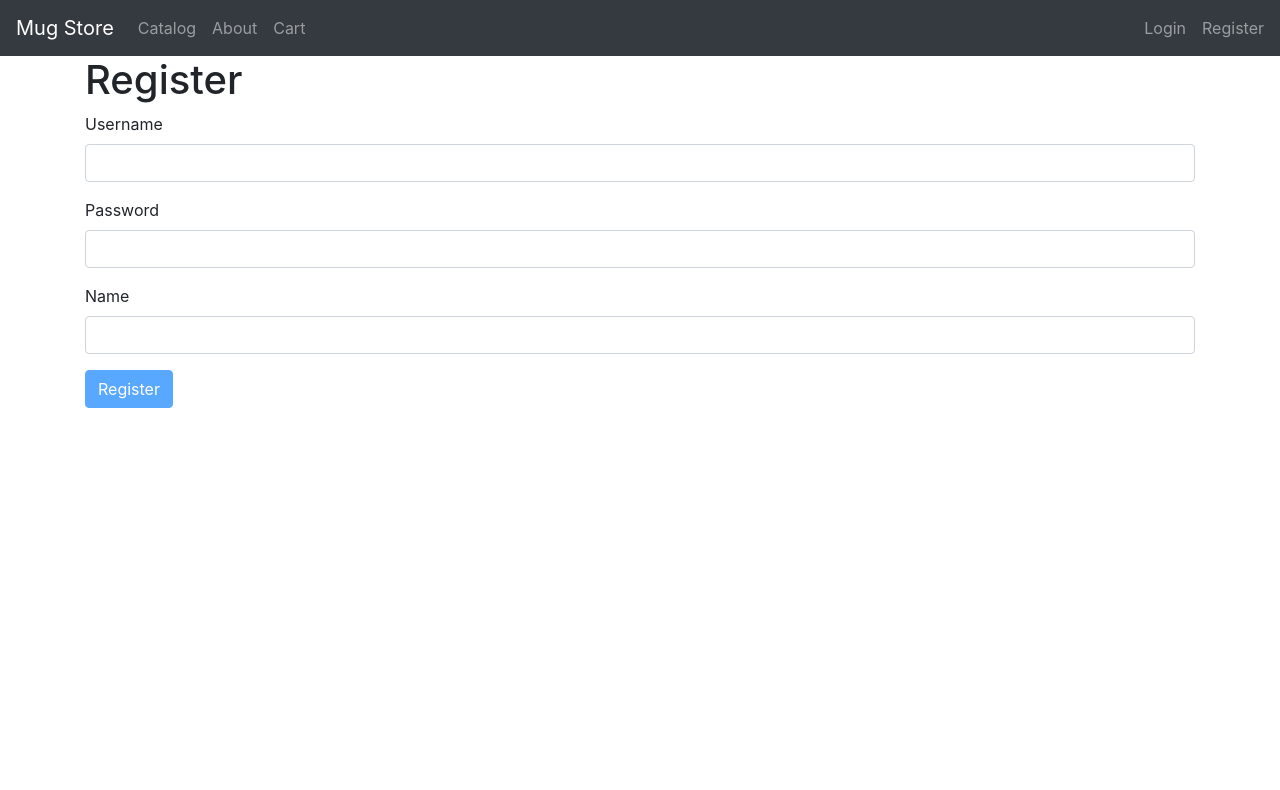
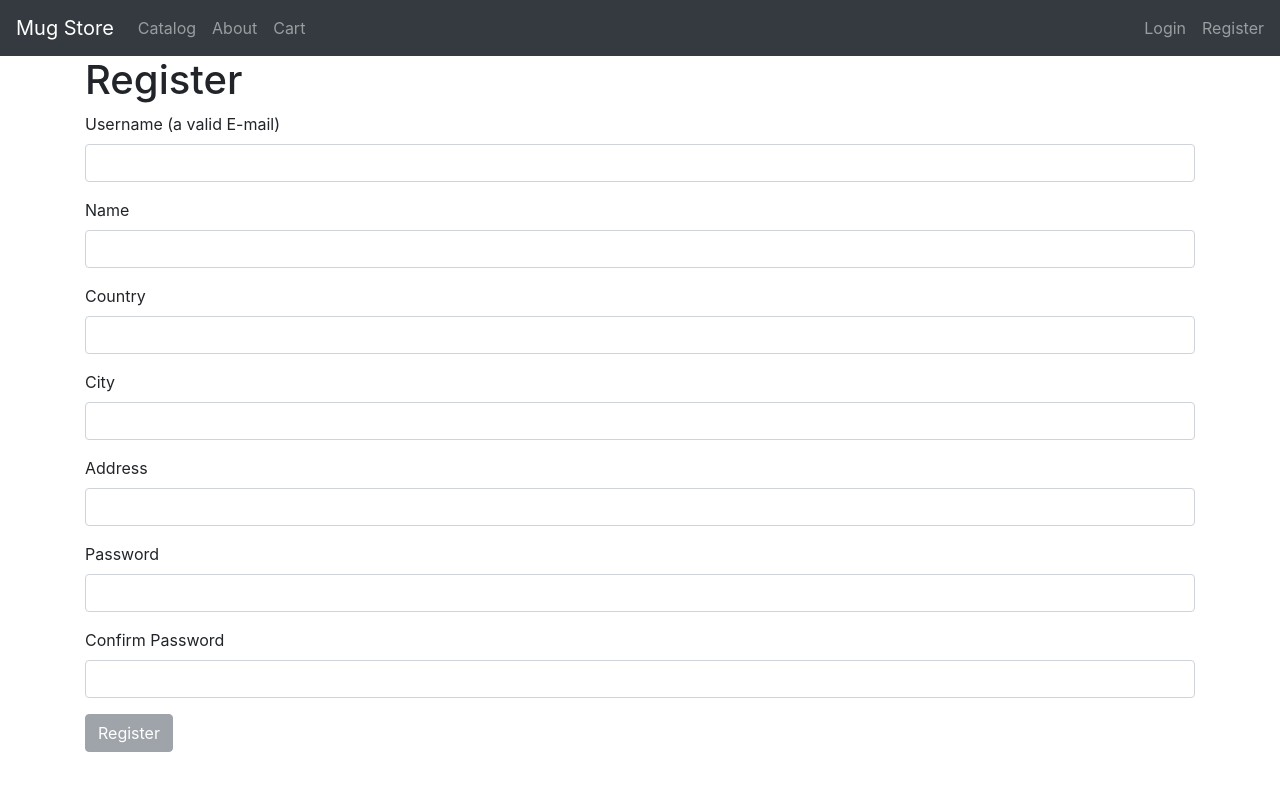
Before and after one commit to evgeniy-kokhno-itechart/mug-store, a React (Create React App) app: page /register in a window 1280 px wide. Shown: the top 790 px of the page. Built offline with nearby package versions, Linux system fonts and the light colour scheme.

Commit message:
Set up register from validation Joi+custom for password confirmation, added part of cart component

```diff
--- a/src/components/catalog/catalog.jsx
+++ b/src/components/catalog/catalog.jsx
@@ -158,7 +158,6 @@ class Catalog extends Component {
             onItemSelect={this.handleItemSelect}
           />
         </div>
-
         <div className="col col-lg-10">
           <div className="row justify-content-between">
             <div className="col-sm-4">
--- a/src/components/common/form.jsx
+++ b/src/components/common/form.jsx
@@ -21,10 +21,15 @@ class Form extends Component {
     return errors;
   };
 
-  validateProperty = ({ name, value }) => {
+  validateProperty = (input, matchedInputName) => {
+    const { name, value } = input;
     const obj = { [name]: value };
     const schema = { [name]: this.schema[name] };
-    const { error } = Joi.validate(obj, schema);
+    let { error } = Joi.validate(obj, schema);
+    if (matchedInputName) {
+      if (value !== this.state.data[matchedInputName])
+        return `The value does not match to ${matchedInputName}`;
+    }
     return error ? error.details[0].message : null;
   };
 
@@ -38,11 +43,13 @@ class Form extends Component {
     this.doSubmit();
   };
 
-  handleChange = ({ currentTarget: input }) => {
+  handleChange = (e, matchedInputName) => {
     const errors = { ...this.state.errors };
-    const errorMessage = this.validateProperty(input);
+    const { currentTarget: input } = e;
+    const errorMessage = this.validateProperty(input, matchedInputName);
     if (errorMessage) errors[input.name] = errorMessage;
     else delete errors[input.name];
+
     const newdata = { ...this.state.data };
     newdata[input.name] = input.value;
     this.setState({ data: newdata, errors });
@@ -51,13 +58,13 @@ class Form extends Component {
   renderButton(label) {
     console.log("submitButton errors", this.validate());
     return (
-      <button disabled={this.validate()} className="btn btn-primary">
+      <button disabled={this.validate()} className="btn btn-secondary">
         {label}
       </button>
     );
   }
 
-  renderInput(name, label, type = "text") {
+  renderInput(name, label, type = "text", matchedInputName) {
     const { data, errors } = this.state;
     return (
       <Input
@@ -66,7 +73,7 @@ class Form extends Component {
         label={label}
         value={data[name]}
         error={errors[name]}
-        onChange={this.handleChange}
+        onChange={e => this.handleChange(e, matchedInputName)}
       />
     );
   }
--- a/src/components/common/logout.jsx
+++ b/src/components/common/logout.jsx
@@ -3,6 +3,7 @@ import { logoutUser } from "../../services/authService";
 
 class Logout extends Component {
   componentDidMount() {
+    localStorage.removeItem("cart");
     logoutUser();
     window.location = "/";
   }
--- a/src/components/forms/registerForm.jsx
+++ b/src/components/forms/registerForm.jsx
@@ -9,9 +9,11 @@ class RegisterForm extends Form {
     data: {
       username: "",
       name: "",
+      country: "",
+      city: "",
       address: "",
       password: "",
-      passwordConfirmation: ""
+      confirmPassword: ""
     },
     errors: {}
   };
@@ -20,19 +22,33 @@ class RegisterForm extends Form {
     username: Joi.string()
       .email()
       .required()
+      .max(100)
       .label("Username"),
     name: Joi.string()
       .required()
+      .max(100)
       .label("Name"),
+    country: Joi.string()
+      .required()
+      .max(100)
+      .label("Country"),
+    city: Joi.string()
+      .required()
+      .max(100)
+      .label("City"),
     address: Joi.string()
       .required()
+      .max(250)
       .label("Address"),
     password: Joi.string()
       .required()
       .min(5)
+      .max(200)
       .label("Password"),
-    passwordConfirmation: Joi.string()
-      .valid(Joi.ref("password"))
+    confirmPassword: Joi.string()
+      .required()
+      .min(5)
+      .max(200)
       .label("Confirm Password")
   };
 
@@ -53,9 +69,18 @@ class RegisterForm extends Form {
       <div>
         <h1>Register</h1>
         <form onSubmit={this.handleSubmit}>
-          {this.renderInput("username", "Username")}
+          {this.renderInput("username", "Username (a valid E-mail)")}
+          {this.renderInput("name", "Name")}
+          {this.renderInput("country", "Country")}
+          {this.renderInput("city", "City")}
+          {this.renderInput("address", "Address")}
           {this.renderInput("password", "Password", "password")}
-          {this.renderInput("name", "Name")}
+          {this.renderInput(
+            "confirmPassword",
+            "Confirm Password",
+            "password",
+            "password"
+          )}
           {this.renderButton("Register")}
         </form>
       </div>
--- a/src/services/productsService.js
+++ b/src/services/productsService.js
@@ -192,3 +192,13 @@ export function deleteProduct(id) {
   products.splice(products.indexOf(productInDb), 1);
   return productInDb;
 }
+
+export function getProductsInCart() {
+  const cartInfo = JSON.parse(localStorage.getItem("cart"));
+  let products = [];
+  let prodInCart = {};
+  for (var i = 0; i < cartInfo.length; i++) {
+    prodInCart = { ...this.getProduct(cartInfo[i]), ...cartInfo[i] };
+    products.push(prodInCart);
+  }
+}
```
Also changed, not shown: src/components/cart/cart.jsx (added, +28 -0 lines), src/components/cart/cartTable.jsx (added, +74 -0 lines).
